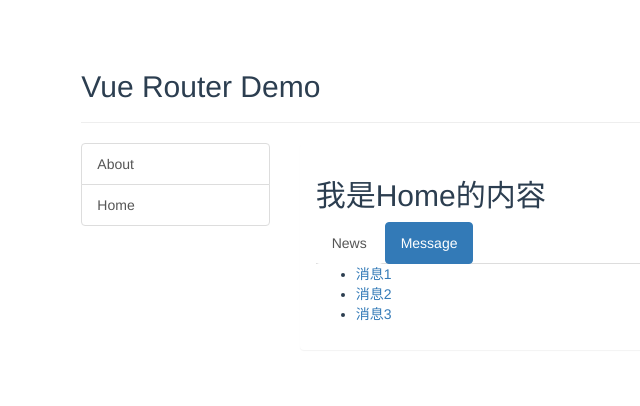
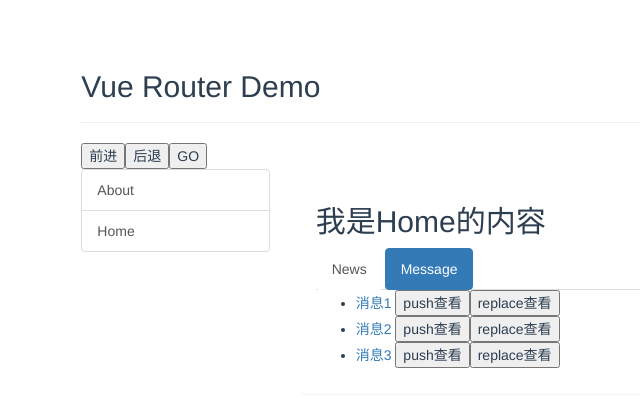
Before and after one commit to n-ray/VueTest, a Vue app: page /#/home/message in a window 1280 px wide. Shown: the top 406 px of the page, without its empty margins (137-777 px from the left). Built offline with nearby package versions, Linux system fonts and the light colour scheme.

Commit message:
编程式路由导航 push replace forward back go

```diff
--- a/src/components/routeText/Banner.vue
+++ b/src/components/routeText/Banner.vue
@@ -2,14 +2,28 @@
   <div>
     <div class="col-xs-offset-2 col-xs-8">
         <div class="page-header"><h2>Vue Router Demo</h2></div>
-      </div>
+        <button @click="forwardClick">前进</button>
+        <button @click="backClick">后退</button>
+        <button @click="goClick">GO</button>
   </div>
+    </div>
+
 </template>
 
 <script>
 export default {
-    name:'Banner'
-
+    name:'Banner',
+    methods: {
+      forwardClick() {
+        this.$router.forward();
+      },
+      backClick(){
+        this.$router.back();
+      },
+      goClick(){
+        this.$router.go(1);
+      }
+    },
 }
 </script>
 
--- a/src/components/routeText/pages/Detail.vue
+++ b/src/components/routeText/pages/Detail.vue
@@ -1,15 +1,18 @@
 <template>
   <div>
-    <h2>{{ $route.query.key }}</h2>
-    <h2>{{ $route.query.title }}</h2>
-    <h2>{{ $route.params.key }}</h2>
-    <h2>{{ $route.params.title }}</h2>
+    <h2>{{ $route.query.id }}-1</h2>
+    <h2>{{ $route.query.title }}-2</h2>
+    <h2>{{ $route.params.id }}-3</h2>
+    <h2>{{ $route.params.title }}-4</h2>
+    <h2>{{ id }}-5</h2>
+    <h2>{{ title }}-6</h2>
   </div>
 </template>
 
 <script>
 export default {
     name:'Detail',
+    props: ['id','title'],
     mounted () {
         console.log(this.$route);
     },
--- a/src/components/routeText/pages/Home.vue
+++ b/src/components/routeText/pages/Home.vue
@@ -3,10 +3,10 @@
         <h2>我是Home的内容</h2>
         <ul class="nav nav-tabs">
           <li>
-            <router-link class="list-group-item" active-class="active" to="/home/news">News</router-link>
+            <router-link  class="list-group-item" active-class="active" to="/home/news">News</router-link>
           </li>
           <li>
-            <router-link class="list-group-item" active-class="active" to="/home/message">Message</router-link>
+            <router-link  class="list-group-item" active-class="active" to="/home/message">Message</router-link>
           </li>
         </ul>
         <router-view></router-view>
--- a/src/components/routeText/pages/Message.vue
+++ b/src/components/routeText/pages/Message.vue
@@ -4,13 +4,13 @@
             <li v-for="(msg,index) in value" :key="msg.key">
                 <!-- 用query传递参数 -->
                 <!-- 用字符串拼接 -->
-                <!-- <router-link :to="`/home/message/detail?key=${msg.key}&title=${msg.title}`">{{ msg.title }}</router-link> -->
+                <!-- <router-link :to="`/home/message/detail?id=${msg.id}&title=${msg.title}`">{{ msg.title }}</router-link> -->
                 <!-- 用对象与用字符串是一样的效果 -->
                 <!-- <router-link :to="{ -->
                     <!-- // path:'/home/message/detail', -->
                     <!-- name:'detail',//路由命名可以代替path 用于简化多级路由path过长的问题，路由器router中要有对应的name属性 -->
                     <!-- query:{ -->
-                        <!-- key:msg.key, -->
+                        <!-- id:msg.id, -->
                         <!-- title:msg.title -->
                     <!-- } -->
                 <!-- }"> -->
@@ -18,17 +18,19 @@
                 <!-- </router-link> -->
 
                 <!-- 用params传递参数 -->
-                <!-- <router-link :to="`/home/message/detail/${msg.key}/${msg.title}`">{{ msg.title }}</router-link> -->
+                <!-- <router-link :to="`/home/message/detail/${msg.id}/${msg.title}`">{{ msg.title }}</router-link> -->
                  <router-link :to="{
                     // path:'/home/message/detail',
                     name:'detail',//用params传递参数时要注意不能用path只能用name☆☆☆
-                    params:{
-                        key:msg.key,
+                    query:{
+                        id:msg.id,
                         title:msg.title
                     }
                 }">
                     {{ msg.title }}
                 </router-link>
+                <button @click="pushClick(msg)">push查看</button>
+                <button @click="replaceClick(msg)">replace查看</button>
             </li>
         </ul>
         <router-view></router-view>
@@ -41,10 +43,30 @@
       data() {
         return {
             value:[
-                {key:'001',title:'消息1'},
-                {key:'002',title:'消息2'},
-                {key:'003',title:'消息3'}
+                {id:'001',title:'消息1'},
+                {id:'002',title:'消息2'},
+                {id:'003',title:'消息3'}
             ]
+        }
+      },
+      methods: {
+        pushClick(msg) {
+            this.$router.push({
+                name:'detail',//用params传递参数时要注意不能用path只能用name☆☆☆
+                    query:{
+                        id:msg.id,
+                        title:msg.title
+                    }
+            });
+        },
+        replaceClick(msg){
+            this.$router.replace({
+                name:'detail',//用params传递参数时要注意不能用path只能用name☆☆☆
+                    query:{
+                        id:msg.id,
+                        title:msg.title
+                    }
+            });
         }
       },
   }
--- a/src/router/index.js
+++ b/src/router/index.js
@@ -5,10 +5,7 @@ import Home from '../components/routeText/pages/Home';
 import News from '../components/routeText/pages/News.vue';
 import Message from '../components/routeText/pages/Message.vue';
 import Detail from '../components/routeText/pages/Detail.vue'
-
-
 // Vue.use(VueRouter);
-
 export default new VueRouter({
     routes: [
         {
@@ -30,9 +27,20 @@ export default new VueRouter({
                 children:[
                     {
                         name:'detail',
-                        // path: 'detail', //用query传递参数
-                        path:'detail/:key/:title',//用params传递参数
-                        component: Detail
+                        path: 'detail', //用query传递参数
+                        // path:'detail/:id/:title',//用params传递参数
+                        component: Detail,
+                        //第一种写法：props值为对象，该对象中所有的key-value的组合最终都会通过props传给Detail组件
+                        // props:{a:200}//这种只能传递写死的值
+                        //第二种：props为布尔值，为true时则把路由收到的所有params参数通过props传给Detail组件
+                        // props:true,
+                        //第三种：props为函数，返回的每一组key-value都会通过props传给Detail组件
+                        props($route){//props让路由组件更方便的接收到参数
+                            return {
+                                id:$route.query.id,
+                                title:$route.query.title
+                            }
+                        }
                       }
                 ]
             },
```
